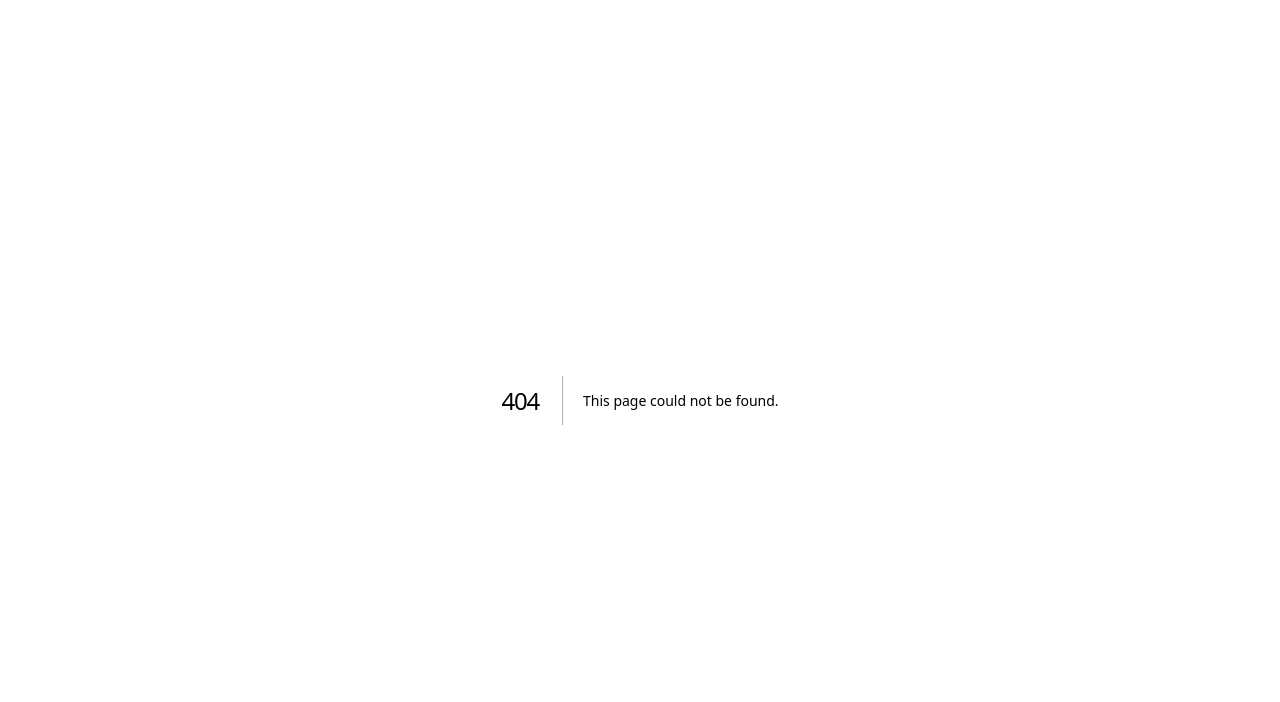
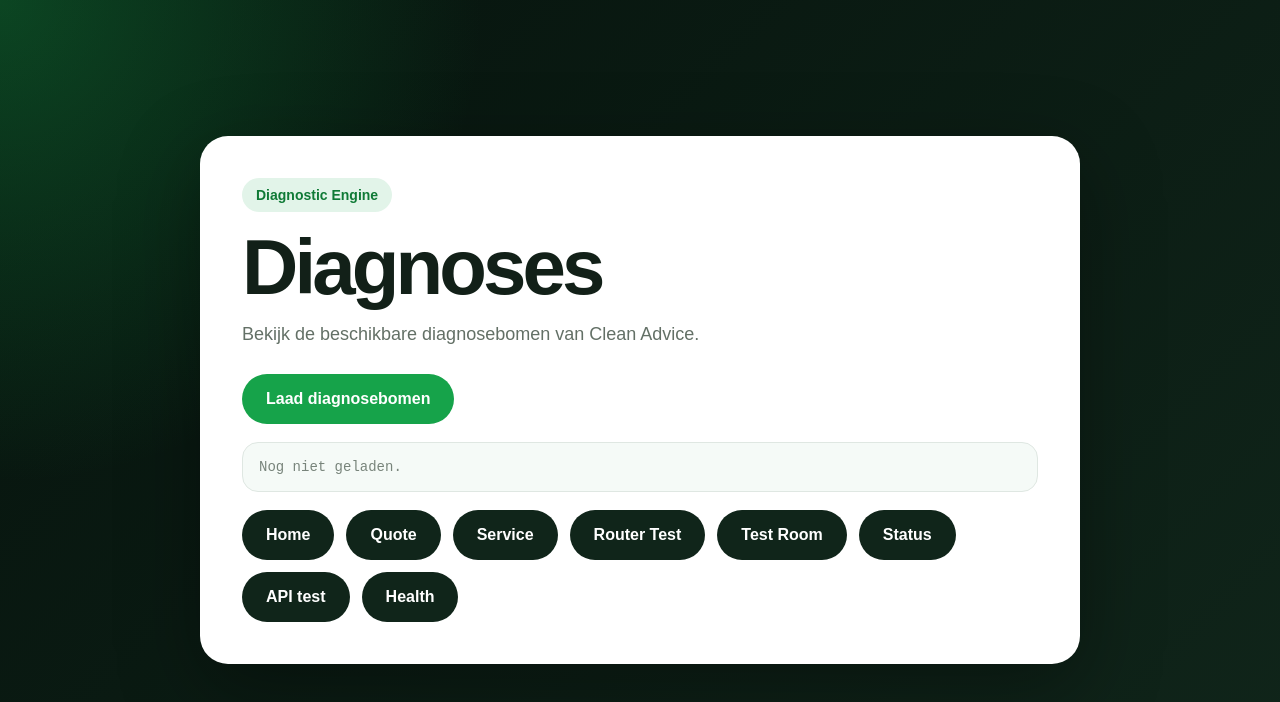
Before and after one commit to SoundBeatz/CleanAdvice-Live, a Next.js app: page /diagnostics in a window 1280 px wide. Before the commit this address had no page. Shown: the top 702 px of the page. Built offline with nearby package versions, Linux system fonts and the light colour scheme.

Commit message:
Add diagnostics page

```diff
--- /dev/null
+++ b/app/diagnostics/page.jsx
@@ -0,0 +1,16 @@
+import MvpNavigation from '../../components/MvpNavigation';
+import DiagnosticsList from '../../components/DiagnosticsList';
+
+export default function DiagnosticsPage() {
+  return (
+    <main className="screen">
+      <section className="panel">
+        <div className="badge">Diagnostic Engine</div>
+        <h1>Diagnoses</h1>
+        <p>Bekijk de beschikbare diagnosebomen van Clean Advice.</p>
+        <DiagnosticsList />
+        <MvpNavigation />
+      </section>
+    </main>
+  );
+}
```
